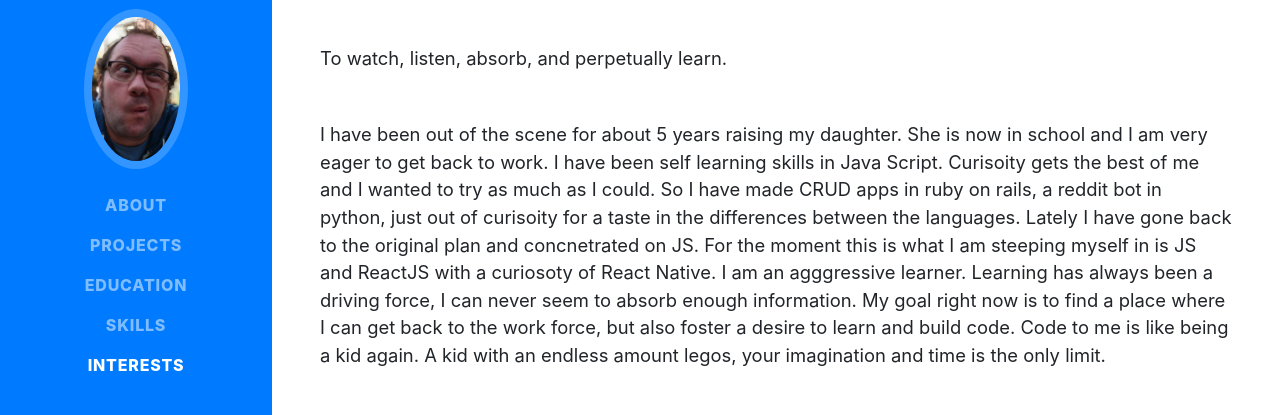
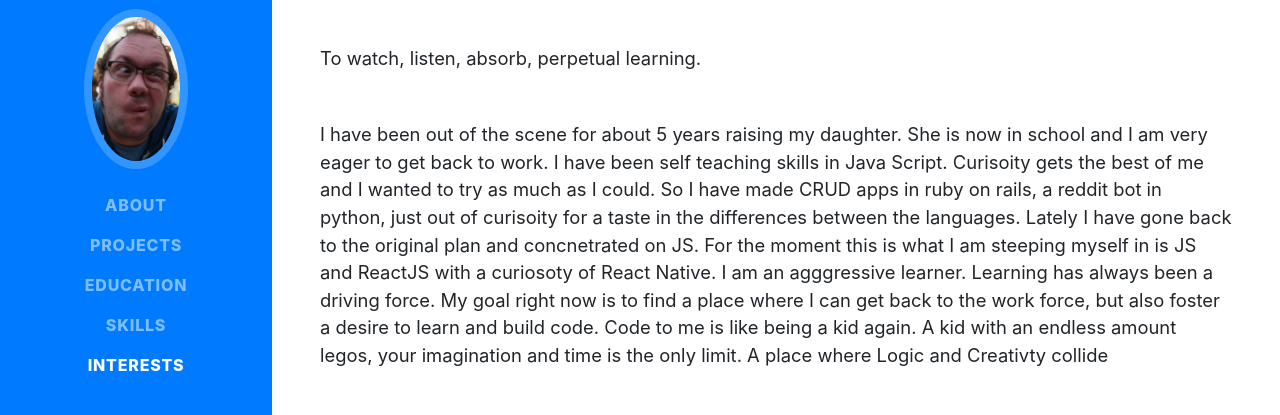
Before and after one commit to homercrates/homercrates.github.io, a website with bundled scripts: page index.html in a window 1280 px wide. Shown: the part 207-622 px from the top of the page. Built offline with nearby package versions, Linux system fonts and the light colour scheme; a web font is replaced by a local one.

Commit message:
Edited the bio

```diff
--- a/index.html
+++ b/index.html
@@ -83,16 +83,16 @@
           <div class="subheading mb-5"> · San Jose, CA ·
             <a href="mailto:name@email.com">smeredithwilliams at gmail (fooling crawlers)</a>
           </div>
-          <p class="lead mb-5">To watch, listen, absorb, and perpetually learn.</p>
+          <p class="lead mb-5">To watch, listen, absorb, perpetual learning.</p>
           <p class="lead mb-5">I have been out of the scene for about 5 years raising my daughter.
-            She is now in school and I am very eager to get back to work.  I have been self learning skills in Java Script.
+            She is now in school and I am very eager to get back to work.  I have been self teaching skills in Java Script.
             Curisoity gets the best of me and I wanted to try as much as I could.  So I have made CRUD apps in ruby on rails,
             a reddit bot in python, just out of curisoity for a taste in the differences between the languages.  Lately I have gone
             back to the original plan and concnetrated on JS.
             For the moment this is what I am steeping myself in is JS and ReactJS with a curiosoty of React Native.  I am an agggressive learner.
-            Learning has always been a driving force, I can never seem to absorb enough information.
+            Learning has always been a driving force.
             My goal right now is to find a place where I can get back to the work force, but also foster a desire to learn and build code.  Code to me is like being a kid again.
-            A kid with an endless amount legos, your imagination and time is the only limit.</p>
+            A kid with an endless amount legos, your imagination and time is the only limit.  A place where Logic and Creativty collide</p>
           <div class="social-icons">
             <a href="https://www.linkedin.com/in/stephen-williams-13222a139/" target="_new">
               <i class="fab fa-linkedin-in"></i>
```
